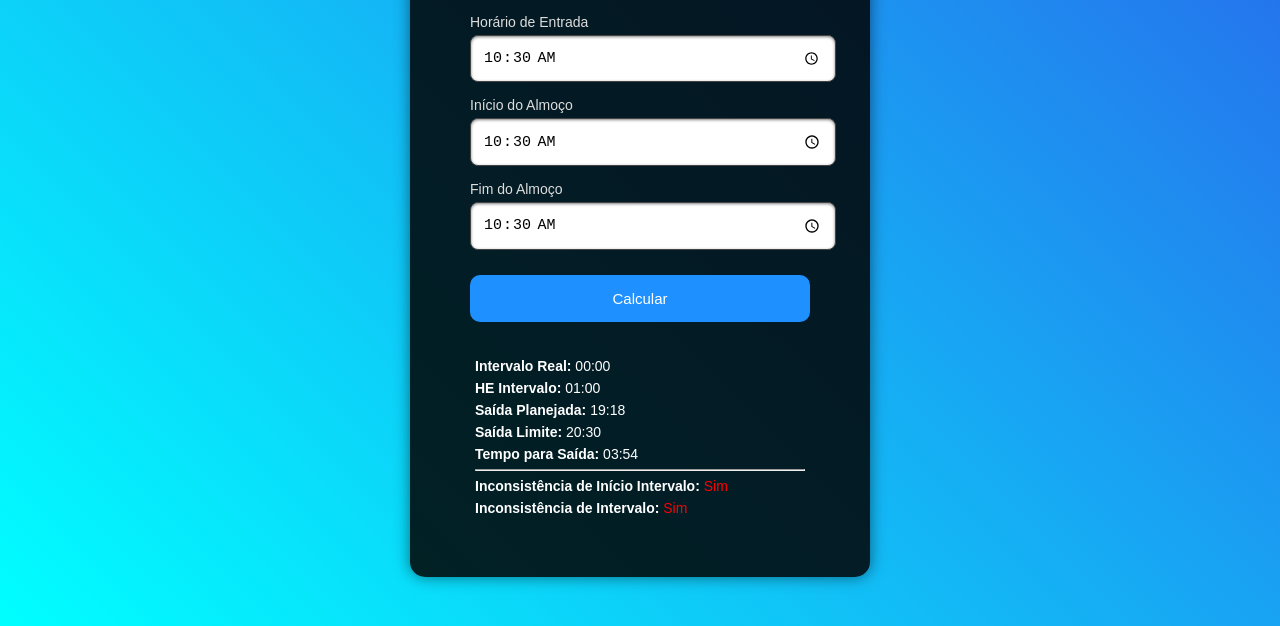
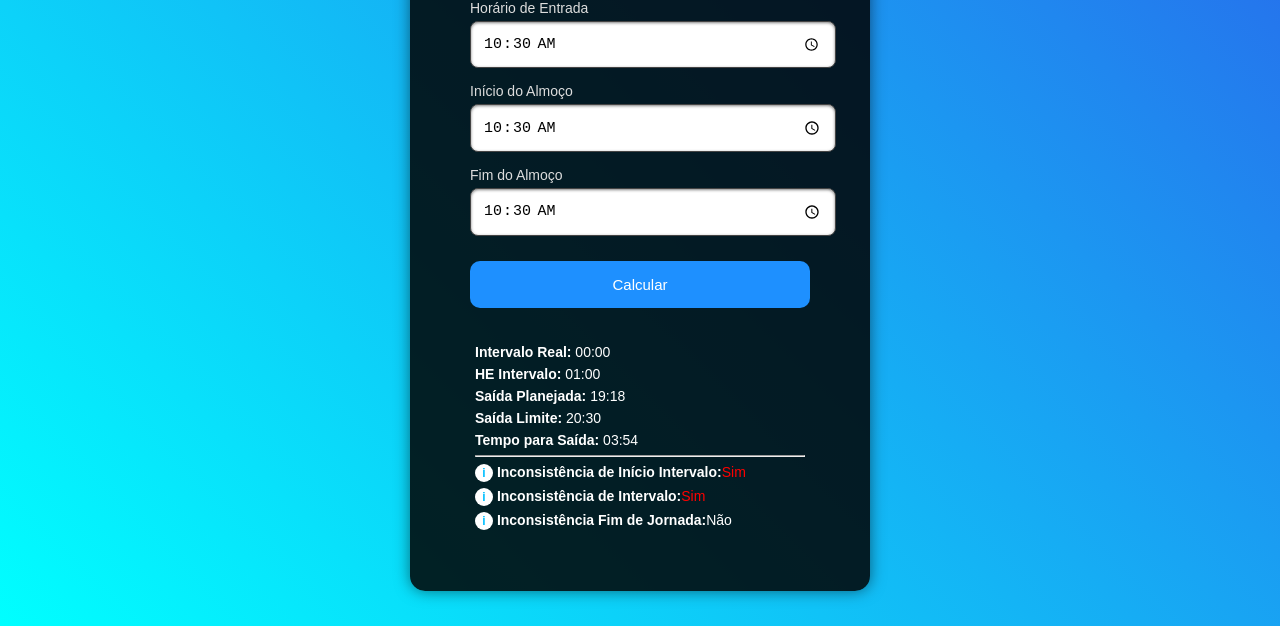
Before and after one commit to KaueLennon/Controle-de-Jornada, a plain HTML site: page index.html in a window 1280 px wide. Both pictures are taken after typing "10:30", "10:30", "10:30" into the empty fields and a click on the button "Calcular". Shown: the part 174-800 px from the top of the page. Drawn offline with Linux system fonts and the light colour scheme.

Commit message:
Update index.html

```diff
--- a/index.html
+++ b/index.html
@@ -3,6 +3,7 @@
 <head>
   <meta charset="UTF-8">
   <title>Controle de Jornada</title>
+  <link rel="icon" type="image/png" href="clock.png">
   <style>
     body {
       font-family: Arial, sans-serif;
@@ -90,6 +91,27 @@
       font-weight: bold;
       text-align: center;
     }
+
+    span[title] {
+      cursor: help;
+      color: #00bfff;
+      font-weight: bold;
+    }
+
+    .info-circle {
+      display: inline-block;
+      width: 18px;
+      height: 18px;
+      line-height: 18px;
+      text-align: center;
+      border-radius: 50%;
+      background-color: white;
+      color: white;
+      font-weight: bold;
+      font-size: 12px;
+      cursor: help;
+    }
+
   </style>
 </head>
 <body>
@@ -164,11 +186,12 @@
       // Inconsistências
       const inconsistenciaInicioIntervalo = (almocoInicioMin - entradaMin < 180) ? "Sim" : "Não";
       const inconsistenciaIntervalo = (intervaloReal < 30 || intervaloReal > 180) ? "Sim" : "Não";
+      const inconsistenciaFimJornada = (agoraMin > saidaLimite ? "Sim" : "Não")
 
-      //Cores para Inconsistencias
+      //Regra de cores
       const corInicio = inconsistenciaInicioIntervalo === "Sim" ? "red" : "none";
       const corIntervalo = inconsistenciaIntervalo === "Sim" ? "red" : "none";
-
+      const corFimJornada = inconsistenciaFimJornada === "Sim" ? "red" : "none";
       const corHoraExtraVerdadeiro = agoraMin > saidaLimite ? "red" : "none";
 
       resultado.innerHTML = `
@@ -180,12 +203,14 @@
         ? `<p><b>Tempo para Saída:</b> ${Converter_Para_Hora(tempoSaida)}</p>`: `<p><b>Tempo em Hora Extra:</b> <span style="color:${corHoraExtraVerdadeiro}">${Converter_Para_Hora(tempoSaida)}</span></p>`}
 
         <hr>
-        <p><b>Inconsistência de Início Intervalo:</b>
-        <span style="color:${corInicio}">${inconsistenciaInicioIntervalo}</span></p>
-        <p><b>Inconsistência de Intervalo:</b>
-        <span style="color:${corIntervalo}">${inconsistenciaIntervalo}</span></p>
+        <p><b><span class="info-circle" title="O Intervalo não pode iniciar com menos de 3h de Jornada">i</span> Inconsistência de Início Intervalo:</b><span style="color:${corInicio}">${inconsistenciaInicioIntervalo}</span></p>
+        <p><b><span class="info-circle" title="O Intervalo não pode ser maior que 3h">i</span> Inconsistência de Intervalo:</b><span style="color:${corIntervalo}">${inconsistenciaIntervalo}</span></p>
+        <p><b><span class="info-circle" title="Hora Extra acima de 1h12">i</span> Inconsistência Fim de Jornada:</b><span style="color:${corFimJornada}">${inconsistenciaFimJornada}</span></p>
+
       `;
     }
+
+
   </script>
 </body>
 </html>
```
